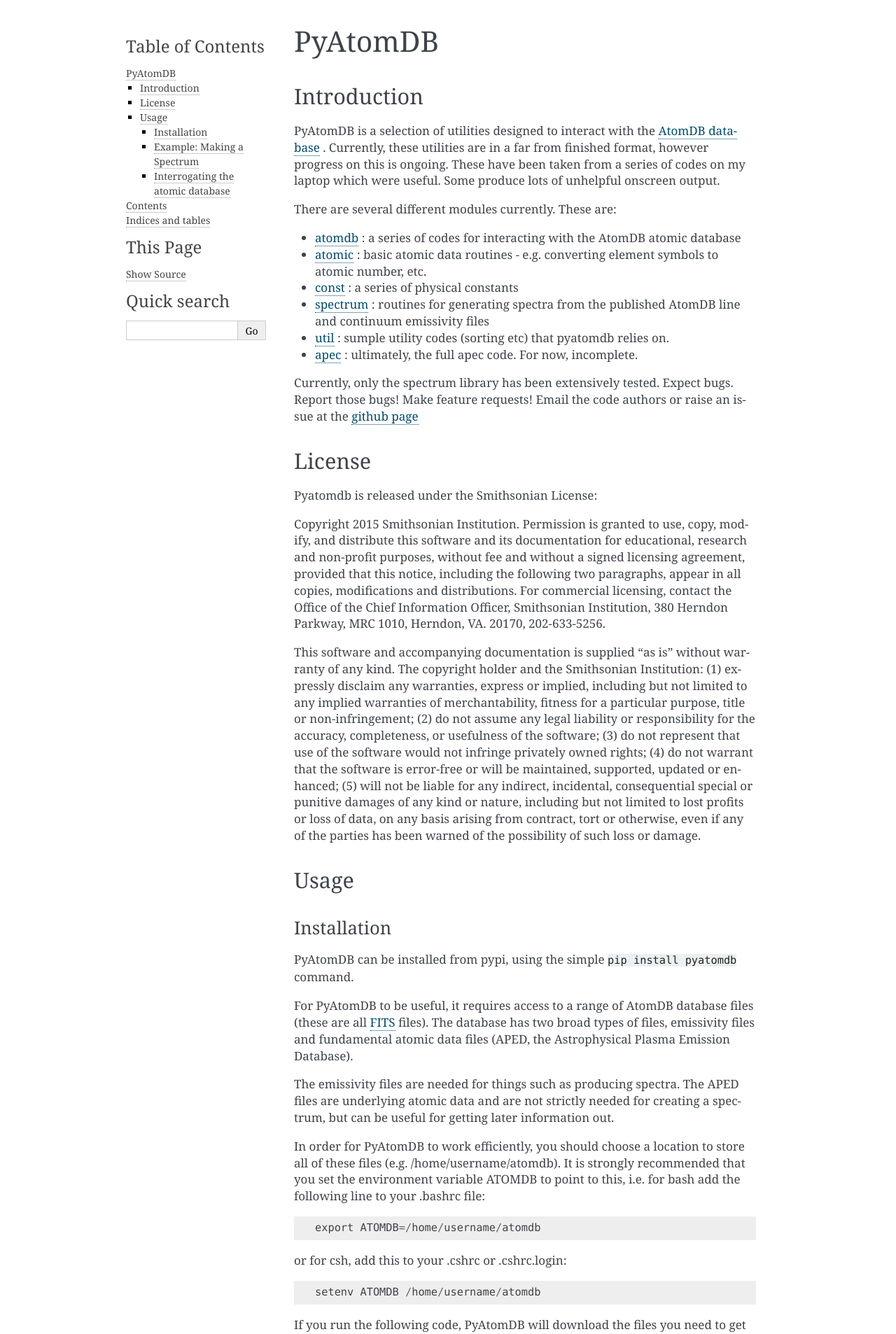
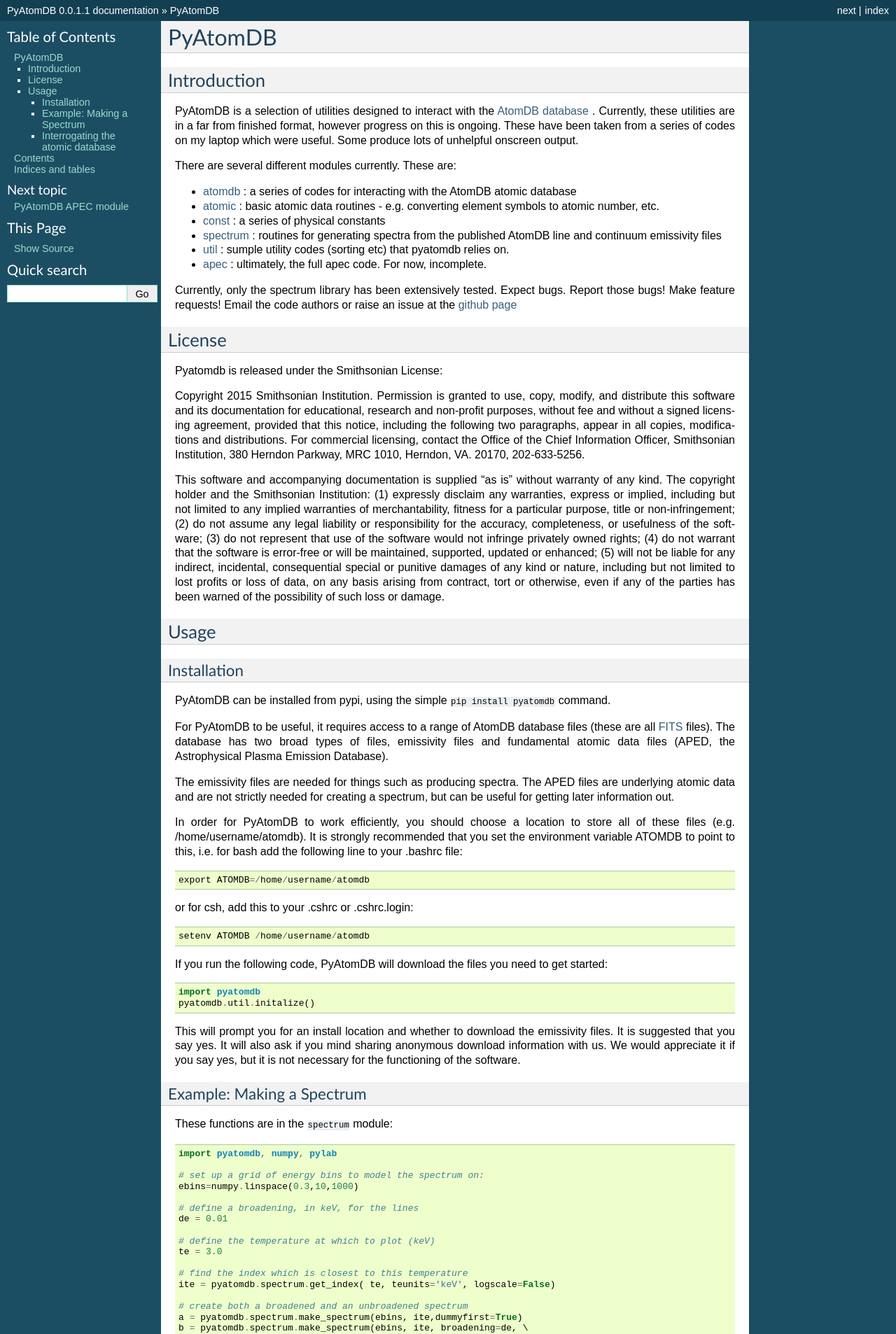
Before and after one commit to AtomDB/pyatomdb, a Sphinx documentation site: the page built from pyatomdb/docs/index.rst, in a window 1280 px wide. Shown: the top 1906 px of the page at 70% size. Built offline with Sphinx 7.4.7, drawn with Linux system fonts in a browser that asks for light colours; some of the changed text lies outside the part shown.

Commit message:
Added _build to .gitignore Updated version number in conf.py, changed theme to "default"

```diff
--- a/pyatomdb/docs/conf.py
+++ b/pyatomdb/docs/conf.py
@@ -60,9 +60,9 @@
 # built documents.
 #
 # The short X.Y version.
-version = '0.0.1.0'
+version = '0.0.1.1'
 # The full version, including alpha/beta/rc tags.
-release = '0.0.1.0'
+release = '0.0.1.1'
 
 # The language for content autogenerated by Sphinx. Refer to documentation
 # for a list of supported languages.
@@ -113,7 +113,7 @@
 
 # The theme to use for HTML and HTML Help pages.  See the documentation for
 # a list of builtin themes.
-html_theme = 'alabaster'
+html_theme = 'default'
 
 # Theme options are theme-specific and customize the look and feel of a theme
 # further.  For a list of options available for each theme, see the
```
Also changed, not shown: 1 other file.
